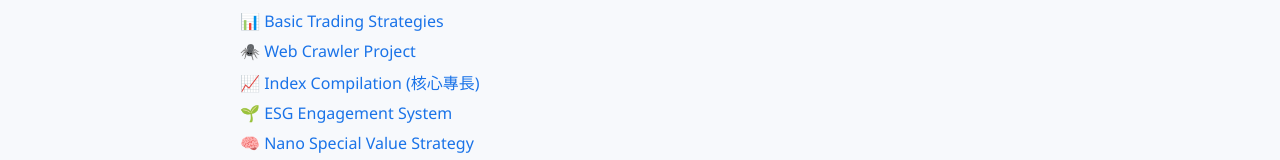
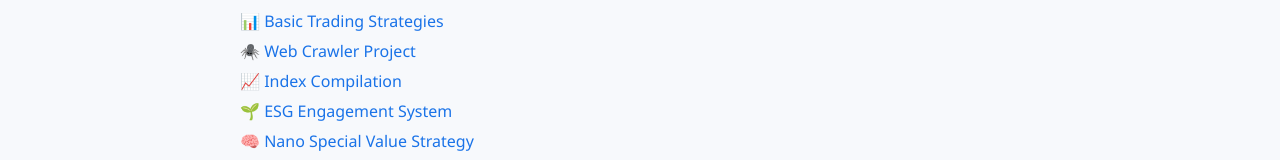
Before and after one commit to ChiangYen-Wen/ChiangYen-Wen.github.io, a plain HTML site: page index.html in a window 1280 px wide. Shown: the part 548-708 px from the top of the page. Drawn offline with Linux system fonts and the light colour scheme.

Commit message:
Update index.html

```diff
--- a/index.html
+++ b/index.html
@@ -108,7 +108,7 @@
     <ul>
       <li><a href="https://github.com/ChiangYen-Wen/Basic_Trading_Strategies" target="_blank">📊 Basic Trading Strategies</a></li>
       <li><a href="https://github.com/ChiangYen-Wen/Web_Crawler_Project" target="_blank">🕷️ Web Crawler Project</a></li>
-      <li><a href="https://github.com/ChiangYen-Wen/Index_Compilation" target="_blank">📈 Index Compilation (核心專長)</a></li>
+      <li><a href="https://github.com/ChiangYen-Wen/Index_Compilation" target="_blank">📈 Index Compilation </a></li>
       <li><a href="https://github.com/ChiangYen-Wen/ESG_Engagement_System" target="_blank">🌱 ESG Engagement System</a></li>
       <li><a href="https://github.com/ChiangYen-Wen/Nano_Special_Value_Strategy" target="_blank">🧠 Nano Special Value Strategy</a></li>
     </ul>
```
